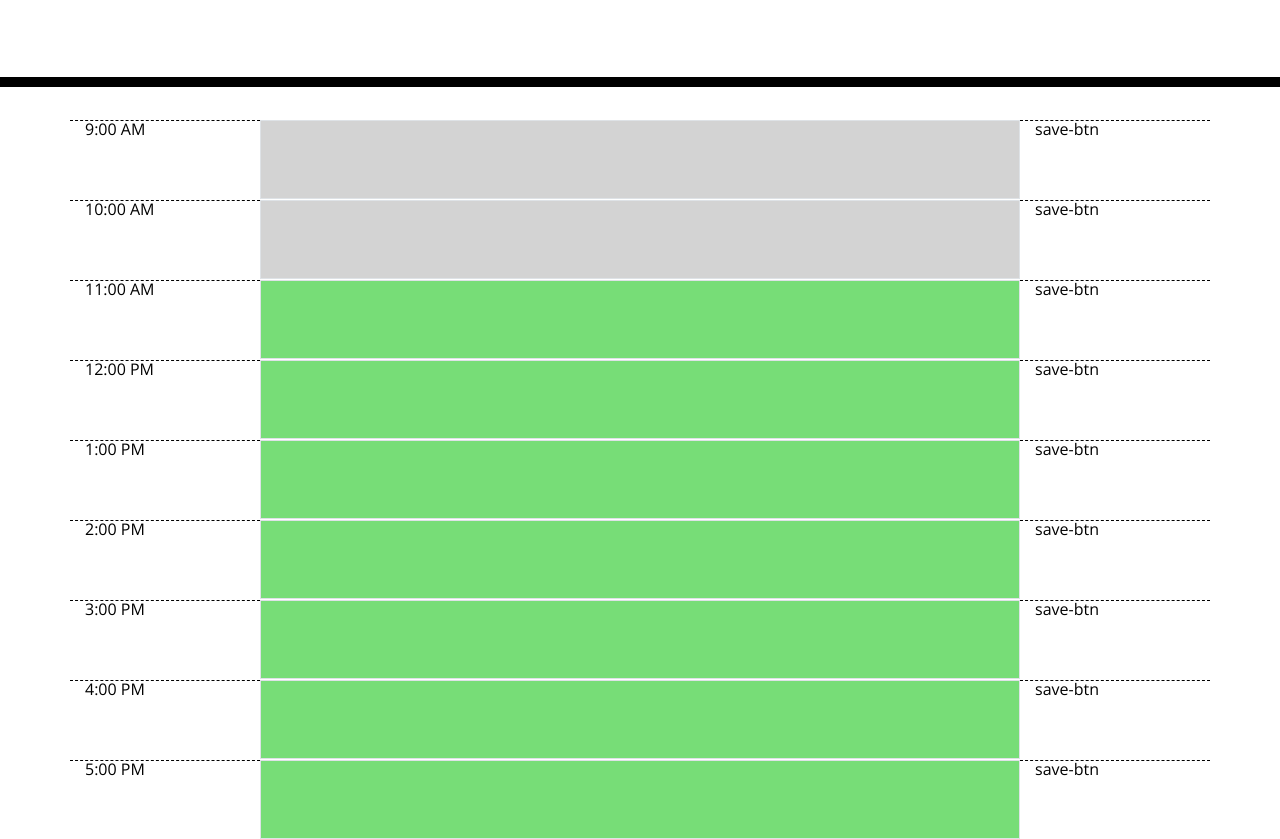
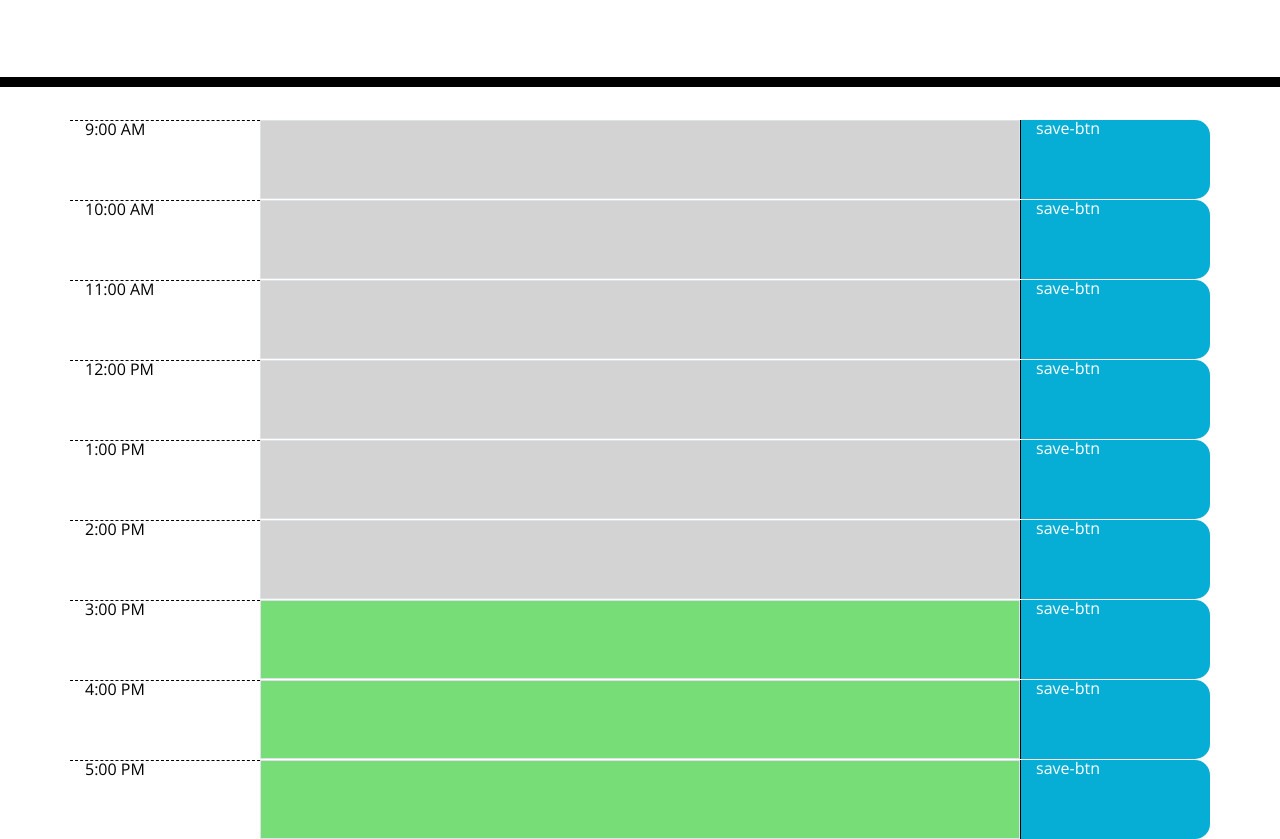
Before and after one commit to grburner/Day-Planner-App, a plain HTML site: page index.html in a window 1280 px wide. Shown: the part 181-1020 px from the top of the page. Drawn offline with nearby package versions, Linux system fonts and the light colour scheme.

Commit message:
changed state selector to more specifc div to fix background color

```diff
--- a/index.html
+++ b/index.html
@@ -34,47 +34,47 @@
       <div class="row time-slot" data-time-slot="09:00">
         <div class="col-2 hour">9:00 AM</div>
         <textarea class="col-8 border input-field"></textarea>
-        <div class="col-2 save-btn hour">save-btn</div>
+        <div class="col-2 saveBtn">save-btn</div>
       </div>
       <div class="row time-slot" data-time-slot="10:00">
         <div class="col-2 hour">10:00 AM</div>
         <textarea class="col-8 border input-field"></textarea>
-        <div class="col-2 save-btn hour">save-btn</div>
+        <div class="col-2 saveBtn">save-btn</div>
       </div>
       <div class="row time-slot" data-time-slot="11:00">
         <div class="col-2 hour">11:00 AM</div>
         <textarea class="col-8 border input-field"></textarea>
-        <div class="col-2 save-btn hour">save-btn</div>
+        <div class="col-2 saveBtn">save-btn</div>
       </div>
       <div class="row time-slot" data-time-slot="12:00">
         <div class="col-2 hour">12:00 PM</div>
         <textarea class="col-8 border input-field"></textarea>
-        <div class="col-2 save-btn hour">save-btn</div>
+        <div class="col-2 saveBtn">save-btn</div>
       </div>
       <div class="row time-slot" data-time-slot="13:00">
         <div class="col-2 hour">1:00 PM</div>
         <textarea class="col-8 border input-field"></textarea>
-        <div class="col-2 save-btn hour">save-btn</div>
+        <div class="col-2 saveBtn">save-btn</div>
       </div>
       <div class="row time-slot" data-time-slot="14:00">
         <div class="col-2 hour">2:00 PM</div>
         <textarea class="col-8 border input-field"></textarea>
-        <div class="col-2 save-btn hour">save-btn</div>
+        <div class="col-2 saveBtn">save-btn</div>
       </div>
       <div class="row time-slot" data-time-slot="15:00">
         <div class="col-2 hour">3:00 PM</div>
         <textarea class="col-8 border input-field"></textarea>
-        <div class="col-2 save-btn hour">save-btn</div>
+        <div class="col-2 saveBtn">save-btn</div>
       </div>
       <div class="row time-slot" data-time-slot="16:00">
         <div class="col-2 hour">4:00 PM</div>
         <textarea class="col-8 border input-field"></textarea>
-        <div class="col-2 save-btn hour">save-btn</div>
+        <div class="col-2 saveBtn">save-btn</div>
       </div>
       <div class="row time-slot" data-time-slot="17:00">
         <div class="col-2 hour">5:00 PM</div>
         <textarea class="col-8 border input-field"></textarea>
-        <div class="col-2 save-btn hour">save-btn</div>
+        <div class="col-2 saveBtn">save-btn</div>
       </div>
     </div>
 
--- a/script.js
+++ b/script.js
@@ -1,33 +1,47 @@
-var currentTime = moment().format('LT')
+//var currentTime = moment().format('LT')
 var currentDate = moment().format('YYYY-MM-DD')
 //variable passed into the .subtract method to decrement by an hour
 var time = moment.duration("01:00", 'HH');
 //test variable to test outside of 9-5 hours
-var testMoment = moment('10:10', 'HH:mm')
+var testMoment = moment('10:59', 'HH:mm')
+
+// ---> TO DO: add the current date in the header
+// ---> TO DO: clean up formatting
+//      -> add in disk button for the save button and format to blue
+
+// ---> EXTRAS TO DO:
+//      -> break up the task row into blocks depending on how many tasks are in that time slot
+//      -> make functionality to mark a task complete and move it to a completed tasks list
+//      -> set up the header like my current homepage
 
 //runs setTaskValues to reset the displayed taks
 // -> loops through each time slot to determine if the time slot is before, during, or after the current time, then sets formatting
 // ---> TO DO: wrap in a setTimeout function to run the loop every minute to dynamically update the formatting
+
 $(document).ready(function() {
+//     setInterval(setTimeblockFormatting, 1000)
+});
+setTimeblockFormatting()
+//
+function setTimeblockFormatting() {
     setTaskValues()
     $("#timeSlotContainer").children().each(function() {
         var thisData = $(this).data("timeSlot")
         var thisMoment = moment(thisData, 'HH:mm')
-        console.log(thisMoment._d)
-        //returns moment object
         var subtractMoment = thisMoment.clone().subtract(time)
-        console.log(subtractMoment._d)
-        //returns moment object with _d subtracted
-        if ( testMoment.isBefore(currentDate + ' ' + thisData) ) {
-            $(this).addClass("future")
-        } else if ( testMoment.isBetween(currentDate + ' ' + thisData, currentDate + ' ' + subtractMoment)) {
-            $(this).addClass("present")
+        console.log(Boolean(moment().isAfter(currentDate + ' ' + thisData)))
+        console.log(Boolean(moment().isBefore(currentDate + ' ' + subtractMoment)))
+        if ( moment().isBefore(currentDate + ' ' + thisData) ) {
+            $(this).children(".input-field").addClass("future")
+        //} else if ( moment().isBetween(currentDate + ' ' + thisData, currentDate + ' ' + subtractMoment)) {
+        } else if ( moment().isAfter(currentDate + ' ' + thisData) && moment().isBefore(currentDate + ' ' + subtractMoment) ) {
+            $(this).children(".input-field").addClass("present")
         } else {
-            $(this).addClass("past")
+            $(this).children(".input-field").addClass("past")
             // add in future block
         };
     });
-});
+};
 
 //for each k/v pair in localstorage save the key and value to a variable then pass each into the compareStorage() function to determine which time slot to add them to
 function setTaskValues() {
```
